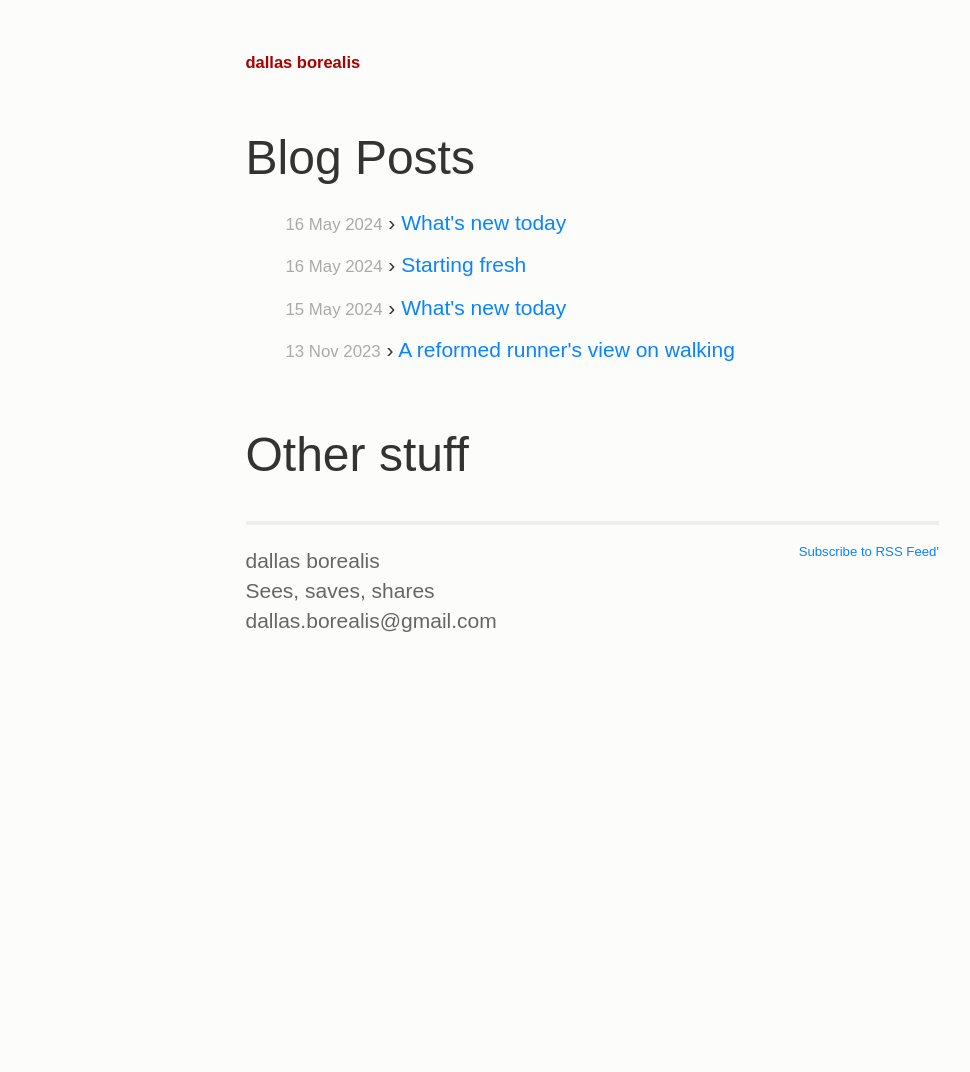
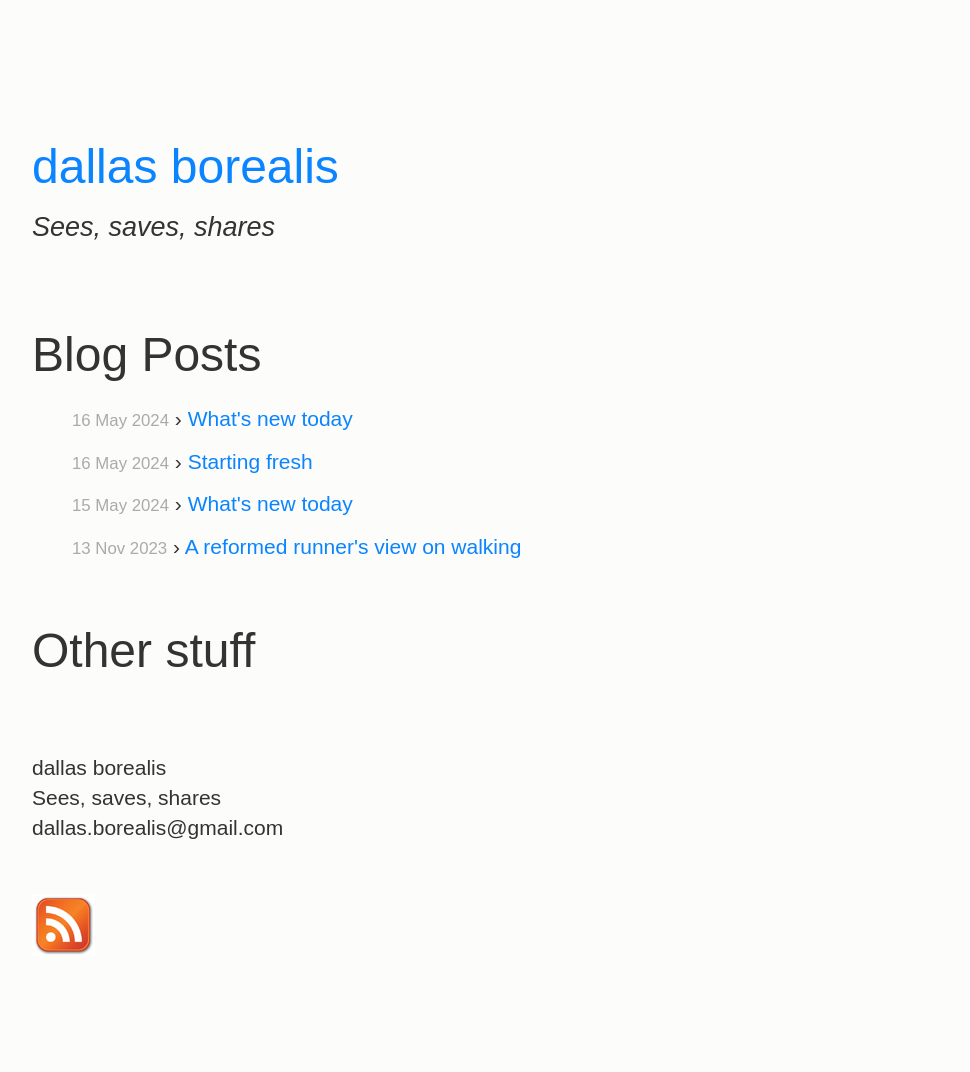
Before and after one commit to dallas-borealis/dallas-borealis.github.io, a Jekyll site: the page built from index.html, in a window 1280 px wide. Shown: the whole page, without its empty margins (136-1106 px from the left). Built offline with Jekyll 4.4.1, drawn with Linux system fonts in a browser that asks for light colours; before the commit the page ends 900 px from its top, so only the background shows below that.

Commit message:
Update default.html

```diff
--- a/_layouts/default.html
+++ b/_layouts/default.html
@@ -1,41 +1,34 @@
 <!DOCTYPE html>
-<html xmlns="http://www.w3.org/1999/xhtml" xml:lang="en" lang="en-us">
+<html lang="en-us">
 <head>
-   <meta http-equiv="content-type" content="text/html; charset=utf-8" />
+   <meta charset="utf-8" />
    <title>{{ page.title }}</title>
    <meta name="author" content="dallas borealis" />
+   <meta name="viewport" content="width=device-width, initial-scale=1">
    <link rel="stylesheet" href="/css/screen.css" type="text/css" media="screen, projection" />
 
 </head>
 <body>
+  <article>
+    <h1><a href="/">dallas borealis</a></h1>
+    <p class="subtitle">Sees, saves, shares</p>
+    <section>
 
-<div class="site">
-  <div class="title">
-    <a href="/">dallas borealis</a>
-  </div>
+      {{ content }}
 
-  {{ content }}
-
-  <div class="footer">
-    <div class="contact">
+  <section>
       <p>
         dallas borealis<br />
         Sees, saves, shares<br />
         dallas.borealis@gmail.com
       </p>
-    </div>
-    <div class="contact">
-      <p>
-
-      </p>
-    </div>
-    <div class="rss">
+    </section>
+    <section>
       <a href="http://dallas-borealis.github.io/atom.xml">
-        Subscribe to RSS Feed"
+        <img src="/images/rss.png" alt="Subscribe to RSS Feed" />
       </a>
-    </div>
-  </div>
-</div>
+    </section>
+  </article>
 
 </body>
 </html>
```
